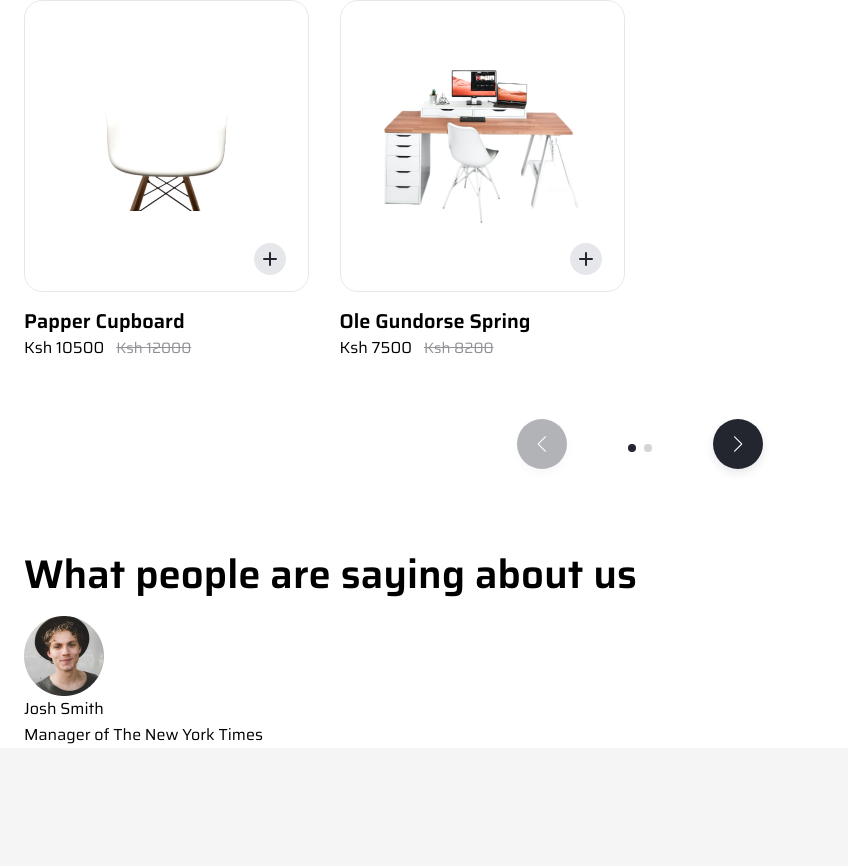
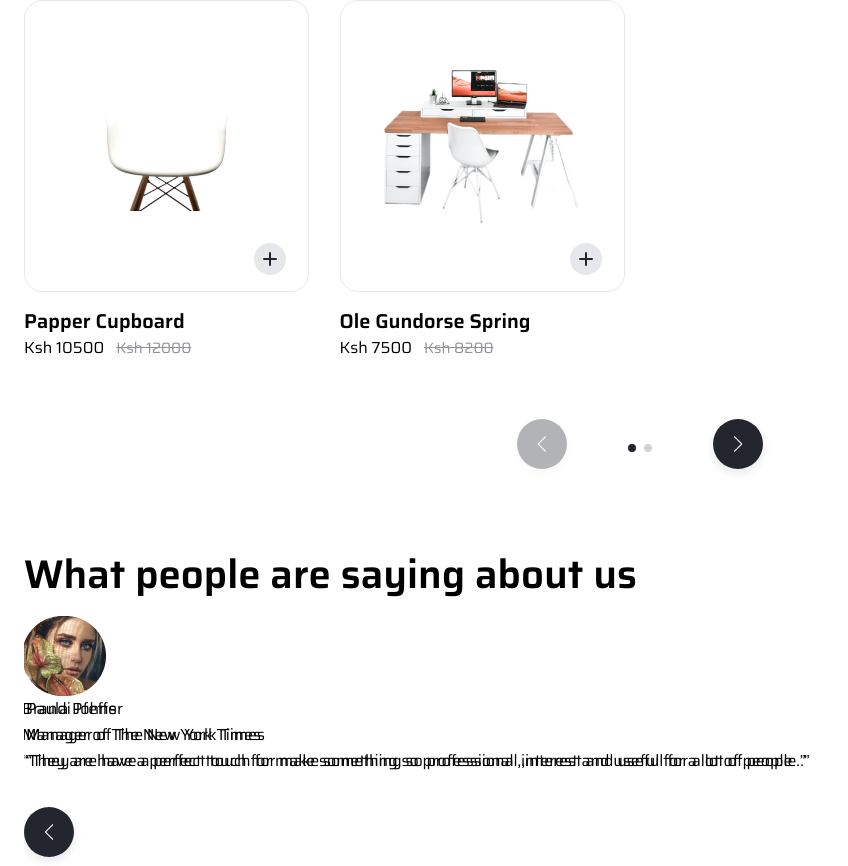
Before and after one commit to Isaiah-Mwinga/Furniture-palace, a React (Create React App) app: page / in a window 1280 px wide. Shown: the part 3626-4492 px from the top of the page, without its empty margins (0-848 px from the left). Before the commit the page ends 4374 px from the top, so only its background shows below. Built offline with nearby package versions, Linux system fonts and the light colour scheme; the HTML template or start-up script is replaced by a standard one.

Commit message:
furniture palace

```diff
--- a/src/components/TestimonialSlider.js
+++ b/src/components/TestimonialSlider.js
@@ -15,13 +15,16 @@ import {testimonial} from '../data';
 
 const TestimonialSlider = () => {
   return (
-    <Swiper>
+    <Swiper className='testimonialSlider'
+      modules={[Navigation, Autoplay]}
+      navigation={true}
+      autoplay={true}>
       {testimonial.persons.map((person, index) => {
         //destructure person
         const {avatar, name, occupation, message} = person;
         return (
           <SwiperSlide key={index}>
-            <div>
+            <div className='flex flex-col min-h-[250px]'>
               <div>
                 {/* avatar */}
                 <img src={avatar.type} alt='' />
@@ -29,6 +32,8 @@ const TestimonialSlider = () => {
                   <div>{name}</div>
                   <div>{occupation}</div>
                 </div>
+                {/* message */}
+                <div>{message}</div>
               </div>
             </div>
           </SwiperSlide>
```
